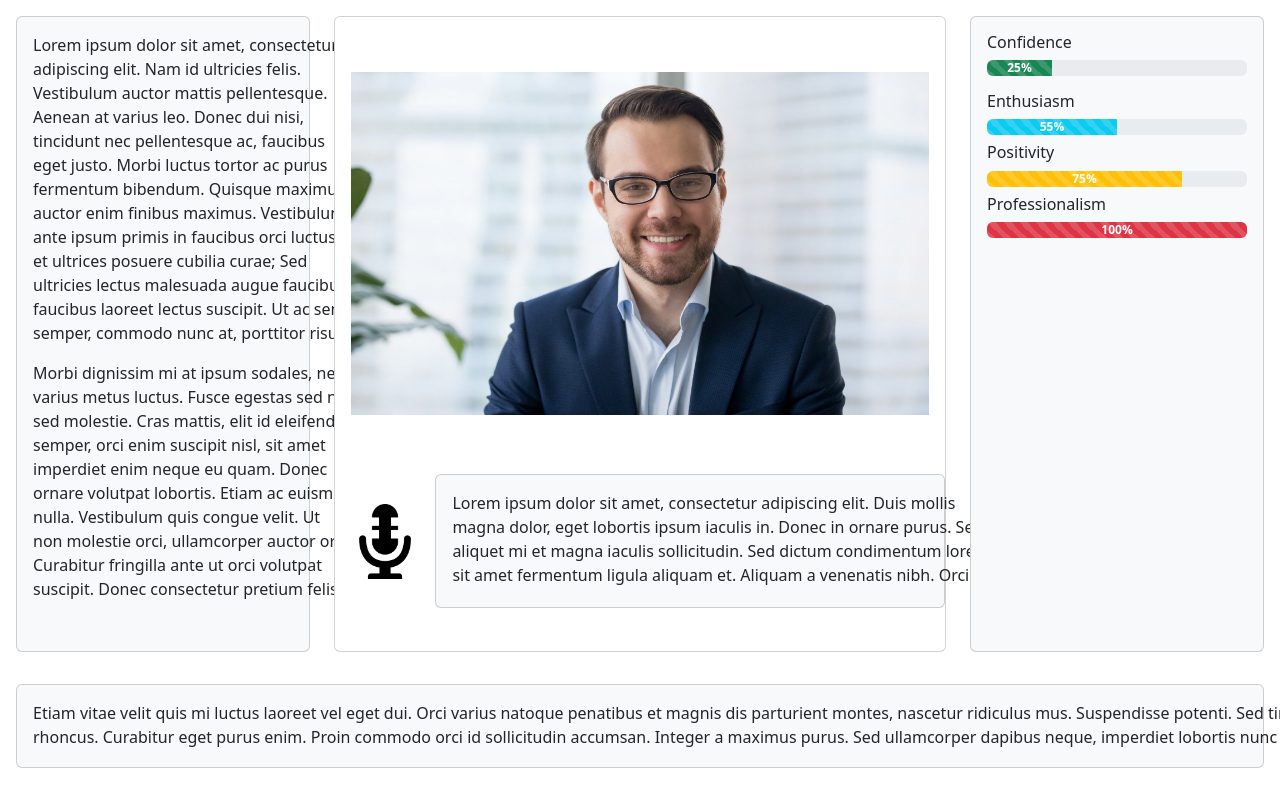
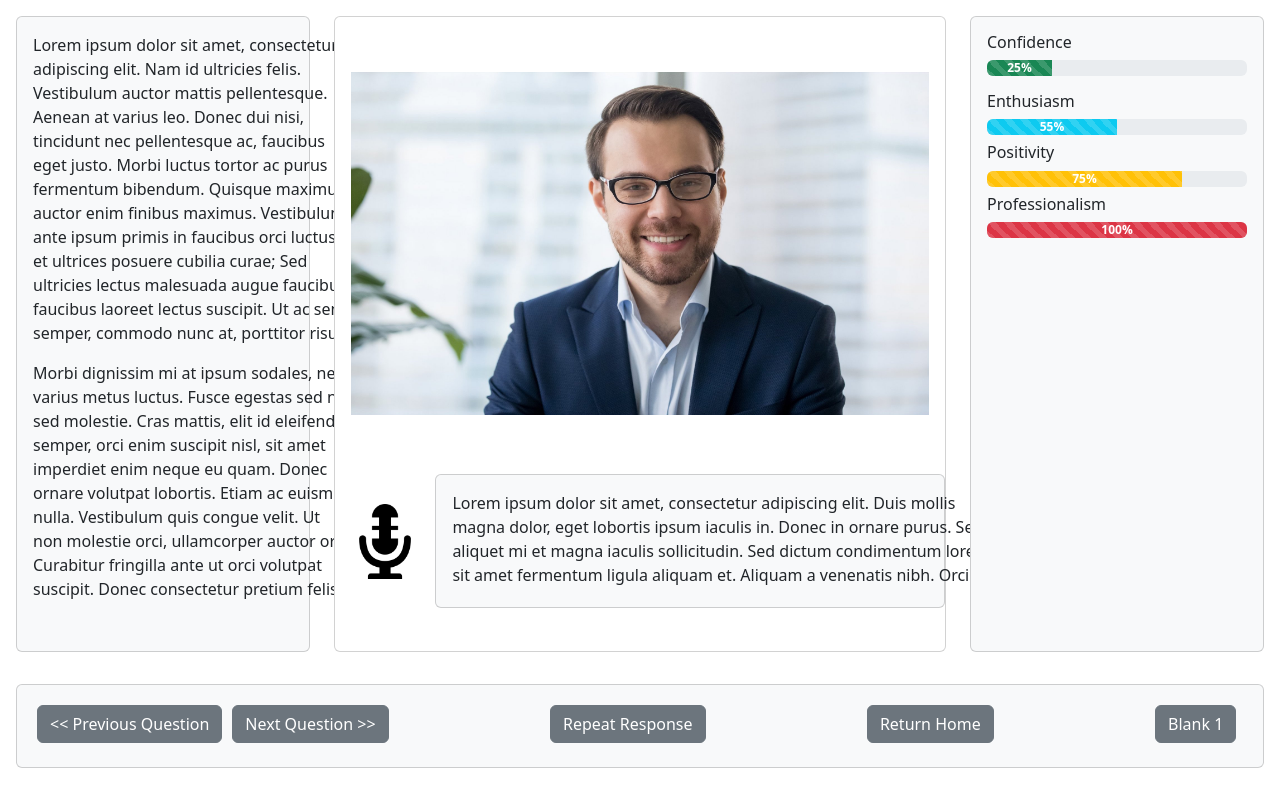
Before and after one commit to ManojBaasha/calhacks_2023, a React (Create React App) app in the folder frontend/: page / in a window 1280 px wide. Both pictures are taken after a click on the button "Begin your next interview". Shown: the top 800 px of the page. Built offline with nearby package versions, Linux system fonts and the light colour scheme.

Commit message:
Added buttons to chat page

```diff
--- a/frontend/src/components/Chat.js
+++ b/frontend/src/components/Chat.js
@@ -80,12 +80,29 @@ export const Chat = ({ room }) => {
       </div>
       <div className="row flex-grow-4 mt-3 pb-3">
         <div className="col">
+
           <div className="card bg-light p-3 h-100">
-            <div className="scrollable-text-bottom">
-              <p className="card-text">Etiam vitae velit quis mi luctus laoreet vel eget dui. Orci varius natoque penatibus et magnis dis parturient montes, nascetur ridiculus mus. Suspendisse potenti. Sed tincidunt sed arcu nec rhoncus. Curabitur eget purus enim. Proin commodo orci id sollicitudin accumsan. Integer a maximus purus. Sed ullamcorper dapibus neque, imperdiet lobortis nunc interdum id. Morbi id lacus vitae sapien abe mollis pellentesque. Curabitur at tellus dapibus, pretium felis et, sagittis mauris. Integer id tortor suscipit, ullamcorper ligula vitae, ornare turpis. Morbi eu dui eu massa faucibus blandit. Etiam a ullamcorper urna.
-              </p>
+
+            <div className="bottom-box d-flex justify-content-between p-1 ">
+              <div className="d-flex justify-content-between">
+                <div><a className="btn btn-secondary" href="#" role="button">&lt;&lt; Previous Question</a></div>
+                <div className="btn-margin-left"><a className="btn btn-secondary" href="#" role="button" >Next Question &gt;&gt;</a></div>
+              </div>
+              <div>
+                <a className="btn btn-secondary" href="#" role="button">Repeat Response</a>
+              </div>
+              <div>
+                <a className="btn btn-secondary" href="#" role="button">Return Home</a>
+              </div>
+              <div>
+                <a className="btn btn-secondary" href="#" role="button">Blank 1</a>
+              </div>
+              <div>
+                <a className="btn btn-secondary" href="#" role="button">Blank 2</a>
+              </div>
             </div>
           </div>
+
 
         </div>
       </div>
--- a/frontend/src/styles/Chat.css
+++ b/frontend/src/styles/Chat.css
@@ -26,8 +26,12 @@
     overflow-y: auto;
 }
 
-.scrollable-text-bottom {
+.bottom-box {
     height: 50px;
     width: 1450px;
     overflow-y: auto;
 }
+
+.btn-margin-left {
+    margin-left: 10px;
+  }
```
